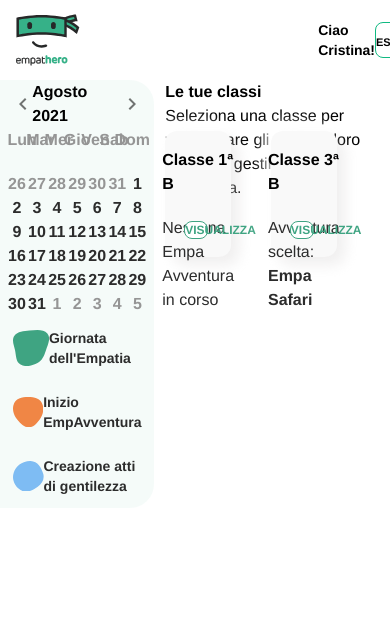
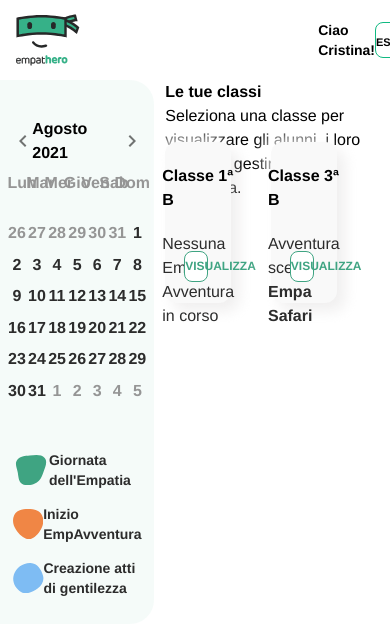
Before and after one commit to noguewill/empatHero-dashboard-app, a React (Create React App) app: page / in a window 390 px wide. Shown: the top 634 px of the page. Built offline with nearby package versions, Linux system fonts and the light colour scheme.

Commit message:
Laptop res height bugfix

```diff
--- a/src/index.css
+++ b/src/index.css
@@ -110,18 +110,22 @@ body {
     -8px -8px 14px rgba(255, 255, 255, 0.7);
 }
 
-@media (min-width: 1280px) and (min-height: 720px) {
-  /* 900 height */
-  .vhBreak {
-    height: 39.75rem;
-  }
-  .vhAdvThemeCard {
-    height: 20%;
+@media (max-width: 1024px) {
+  body,
+  #root,
+  html {
+    height: 10%;
   }
 }
 
-@media (min-width: 1300px) and (min-height: 720px) {
-  /* 900 height */
+.vhBreak {
+  height: 34rem;
+}
+.vhAdvThemeCard {
+  height: 20%;
+}
+
+@media (min-width: 1200px) and (min-height: 580px) {
   .vhBreak {
     height: 39.75rem;
   }
```
